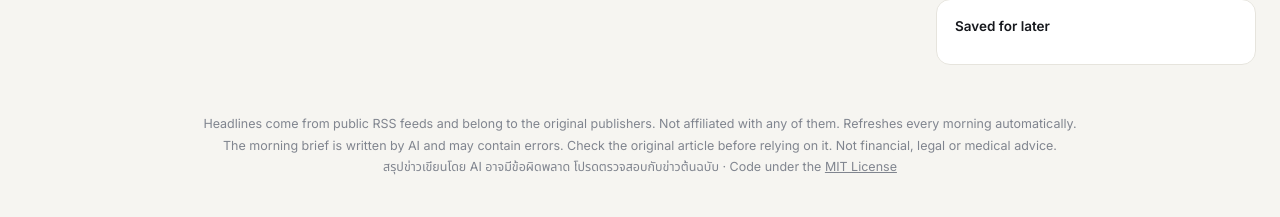
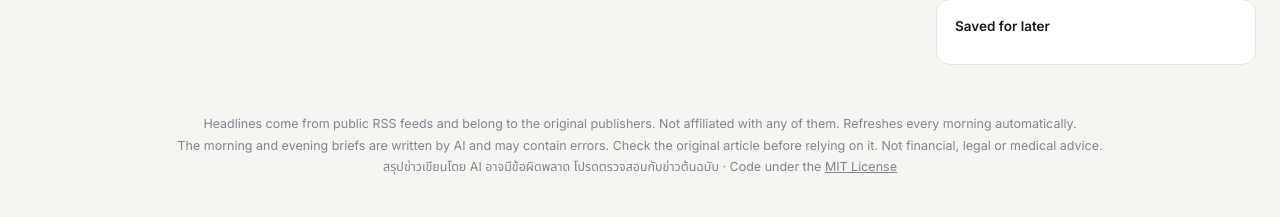
Before and after one commit to KorawitJung/ai-news-dashboard, a Python web app: template templates/index.html in a window 1280 px wide. Shown: the part 1027-1244 px from the top of the page. Run offline with Jinja, Linux system fonts and the light colour scheme; the template is opened without the code that fills it, so the values that code supplies are empty.

Commit message:
Label the brief as morning or evening by when it was written
Co-Authored-By: Claude Opus 5.5 <noreply@anthropic.com>

```diff
--- a/static/app.js
+++ b/static/app.js
@@ -174,6 +174,10 @@ function renderBrief() {
   const brief = state.data.summary;
   $("#brief").hidden = !brief?.items?.length;
   if (!brief?.items?.length) return;
+  const hour = Number(new Intl.DateTimeFormat("en-GB", { hour: "2-digit", hourCycle: "h23", timeZone: "Asia/Bangkok" }).format(new Date(brief.generated)));
+  $("#brief-title").innerHTML = hour >= 15
+    ? '<span lang="th">สรุปข่าวค่ำนี้</span> · Evening brief'
+    : '<span lang="th">สรุปข่าวเช้านี้</span> · Morning brief';
   $("#brief-list").innerHTML = brief.items.map((it) => `
     <li>
       <div class="brief-th" lang="th">
--- a/templates/index.html
+++ b/templates/index.html
@@ -131,7 +131,7 @@
 
   <footer class="footer">
     Headlines come from public RSS feeds and belong to the original publishers. Not affiliated with any of them. Refreshes every morning automatically.<br>
-    The morning brief is written by AI and may contain errors. Check the original article before relying on it. Not financial, legal or medical advice.<br>
+    The morning and evening briefs are written by AI and may contain errors. Check the original article before relying on it. Not financial, legal or medical advice.<br>
     สรุปข่าวเขียนโดย AI อาจมีข้อผิดพลาด โปรดตรวจสอบกับข่าวต้นฉบับ · Code under the <a href="https://github.com/KorawitJung/ai-news-dashboard/blob/main/LICENSE" target="_blank" rel="noopener">MIT License</a>
   </footer>
 
```
